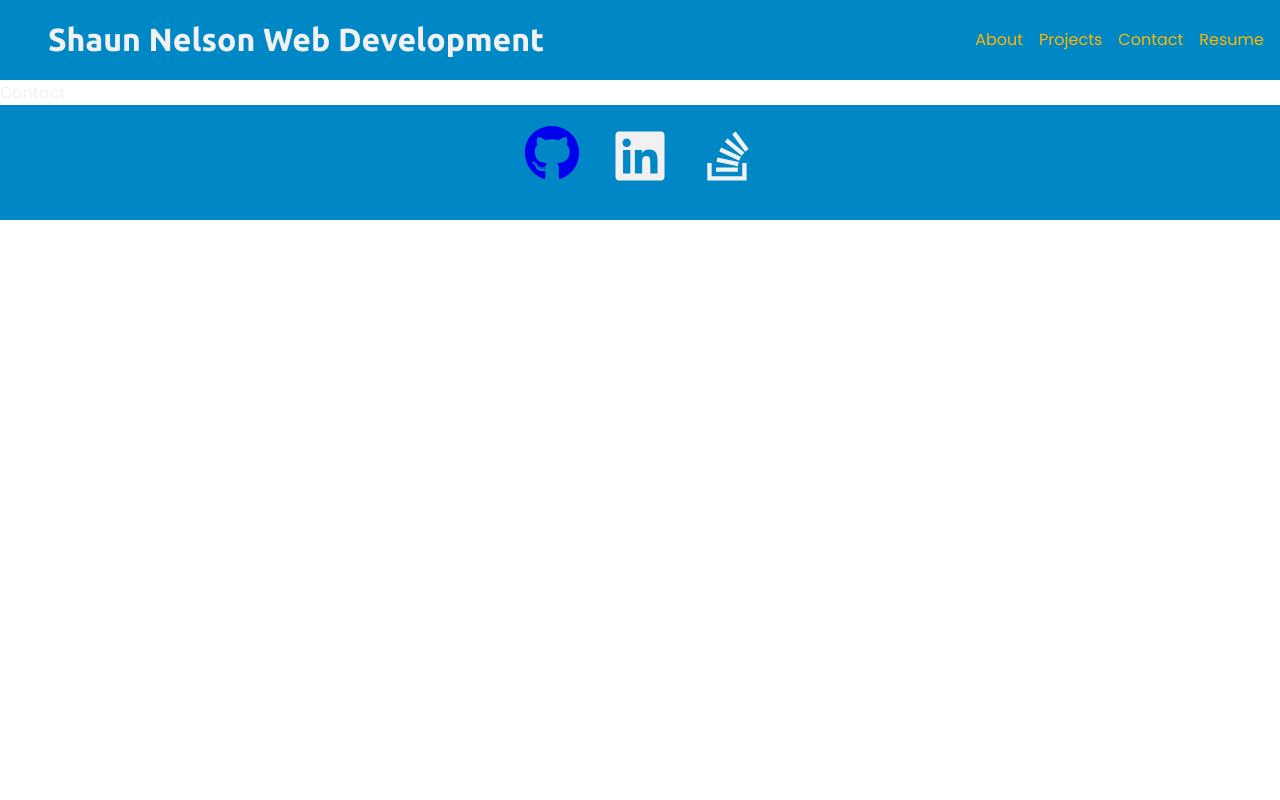
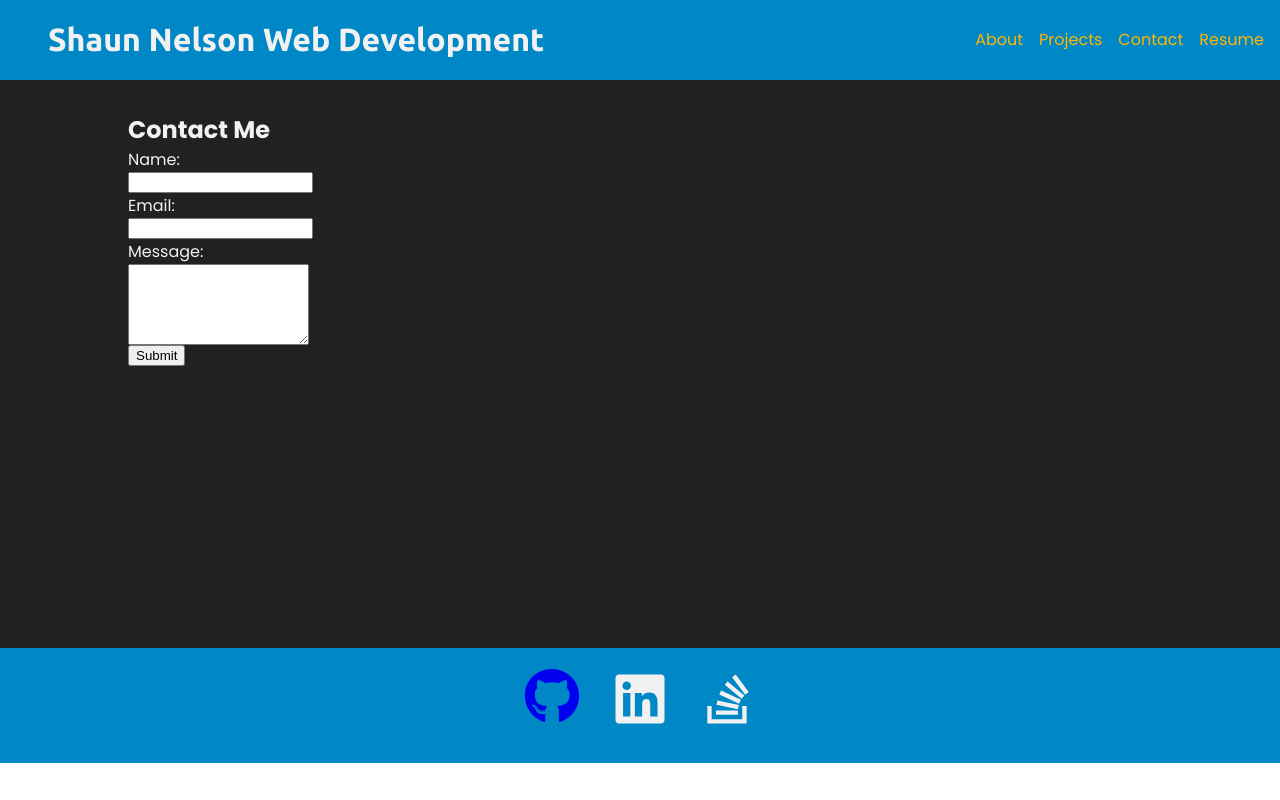
Before and after one commit to Shaun-Nelson/react-portfolio, a React (Create React App) app: page /react-portfolio/contact in a window 1280 px wide. Built offline with nearby package versions, Linux system fonts and the light colour scheme.

Commit message:
Added Contact form and page

```diff
--- a/src/components/Contact.jsx
+++ b/src/components/Contact.jsx
@@ -1,7 +1,22 @@
 import React from "react";
 
 const Contact = () => {
-  return <div>Contact</div>;
+  return (
+    <div className='container-content'>
+      <h2>Contact Me</h2>
+      <div className='container-flex'>
+        <form>
+          <label htmlFor='name'>Name:</label>
+          <input type='text' id='name' />
+          <label htmlFor='email'>Email:</label>
+          <input type='email' id='email' required />
+          <label htmlFor='message'>Message:</label>
+          <textarea id='message' rows='5'></textarea>
+          <button type='submit'>Submit</button>
+        </form>
+      </div>
+    </div>
+  );
 };
 
 export default Contact;
--- a/src/styles.css
+++ b/src/styles.css
@@ -28,10 +28,18 @@ body {
   background-color: var(--blue);
 }
 
+form {
+  display: flex;
+  flex-direction: column;
+  align-items: flex-start;
+  width: 100%;
+  padding-bottom: 2rem;
+}
+
 .container-content {
   background-color: var(--black);
   height: auto;
-  /* height: calc(100vh - 264px); */
+  min-height: calc(100vh - 264px);
   padding-left: 8rem;
   padding-right: 8rem;
   padding-top: 2rem;
@@ -53,6 +61,7 @@ body {
   color: var(--off-white);
   padding-bottom: 2rem;
   padding-top: 20px;
+  height: auto;
 }
 
 .heading-main {
@@ -60,6 +69,8 @@ body {
   font-family: Ubuntu, sans-serif;
   color: var(--off-white);
 }
+
+/* NAVBAR */
 
 nav {
   display: flex;
```
Also changed, not shown: 18 other files (tests, documents, lock files or other folders).
